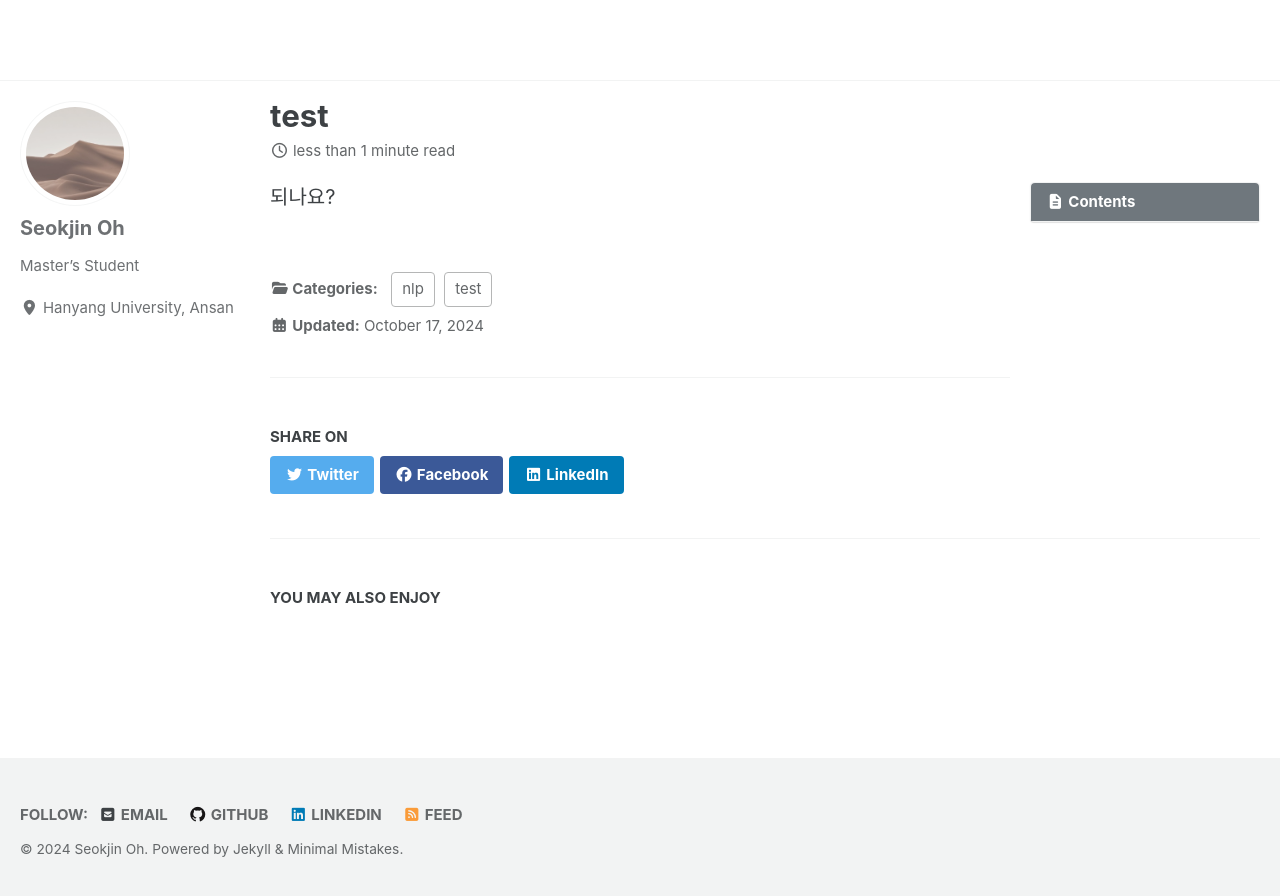
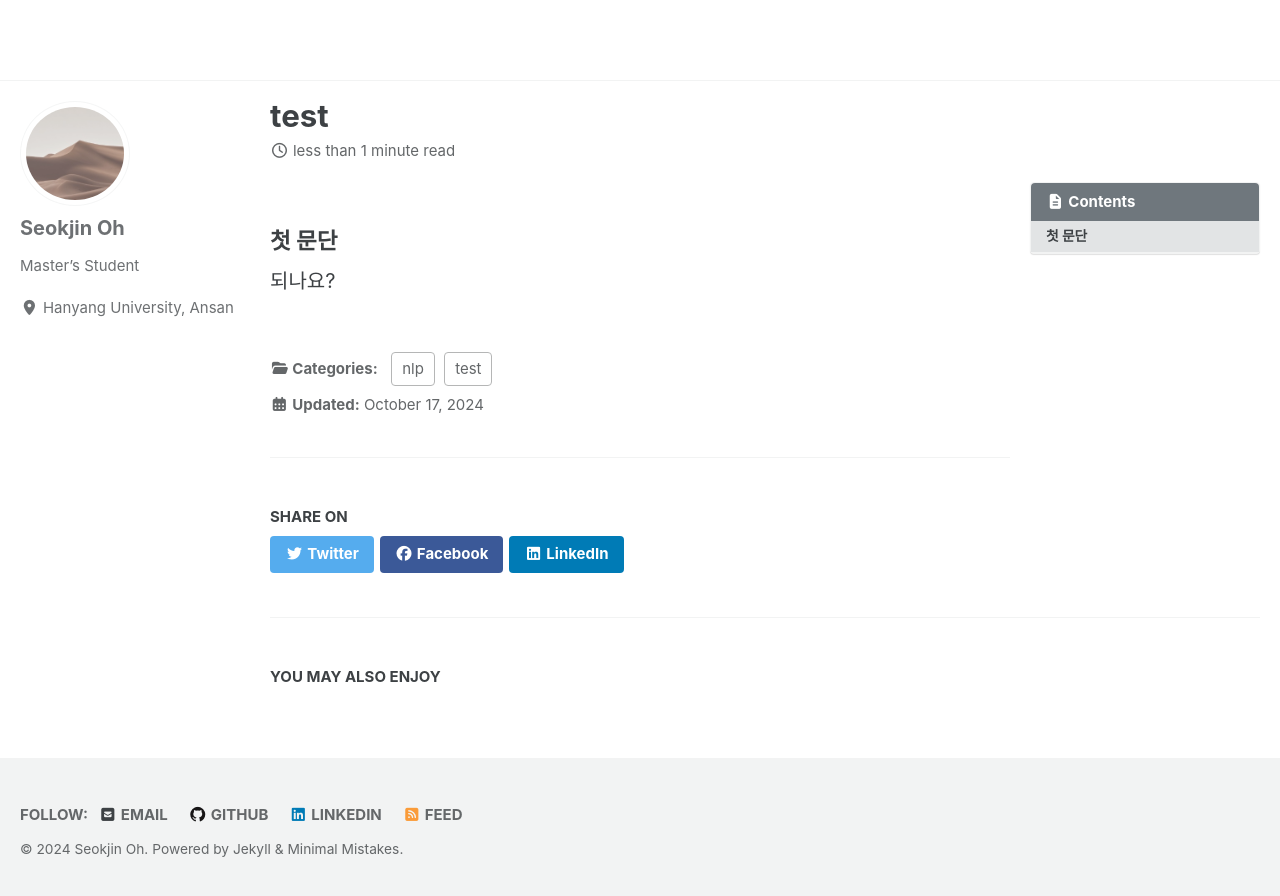
Before and after one commit to Oh-Seokjin/Oh-Seokjin.github.io, a Jekyll site: the page built from _posts/2024-10-17-test.md, in a window 1280 px wide. Shown: the top 896 px of the page. Built offline with Jekyll 4.4.1, drawn with Linux system fonts in a browser that asks for light colours; cached includes are drawn as plain includes.

Commit message:
Update 2024-10-17-test.md

```diff
--- a/_posts/2024-10-17-test.md
+++ b/_posts/2024-10-17-test.md
@@ -11,4 +11,5 @@ toc_label: "Contents"
 use_math: true
 ---
 
+### 첫 문단
 되나요?
```
